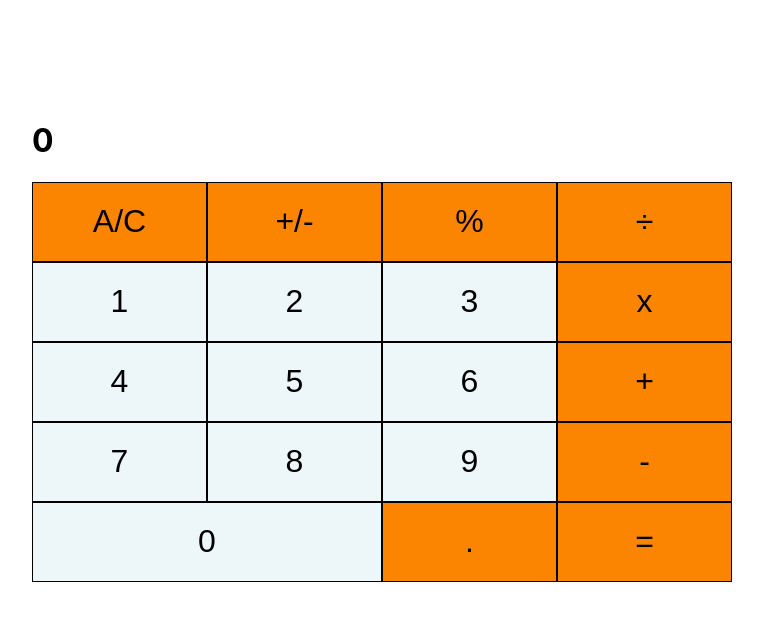
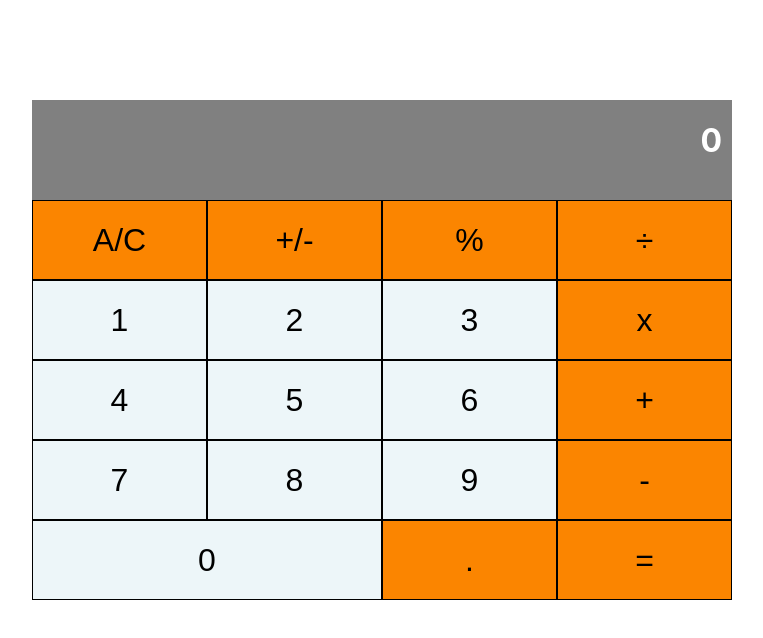
Before and after one commit to luisvinicius09/calculatorReact, a React (Create React App) app: page / in a window 1280 px wide. Shown: the top 638 px of the page, without its empty margins (258-1021 px from the left). Built offline with nearby package versions, Linux system fonts and the light colour scheme.

Commit message:
Add styling to display

```diff
--- a/src/components/Display.js
+++ b/src/components/Display.js
@@ -1,10 +1,22 @@
 import PropTypes from 'prop-types';
 
-const Display = ({ result }) => (
-  <div>
-    <h1>{result}</h1>
-  </div>
-);
+const Display = ({ result }) => {
+  const styles = {
+    display: 'flex',
+    height: '100px',
+    backgroundColor: 'grey',
+    color: 'white',
+    padding: '0 10px 0 10px',
+    textAlign: 'right',
+    flexDirection: 'column',
+  };
+
+  return (
+    <div style={styles}>
+      <h1>{result}</h1>
+    </div>
+  );
+};
 
 export default Display;
 
```
